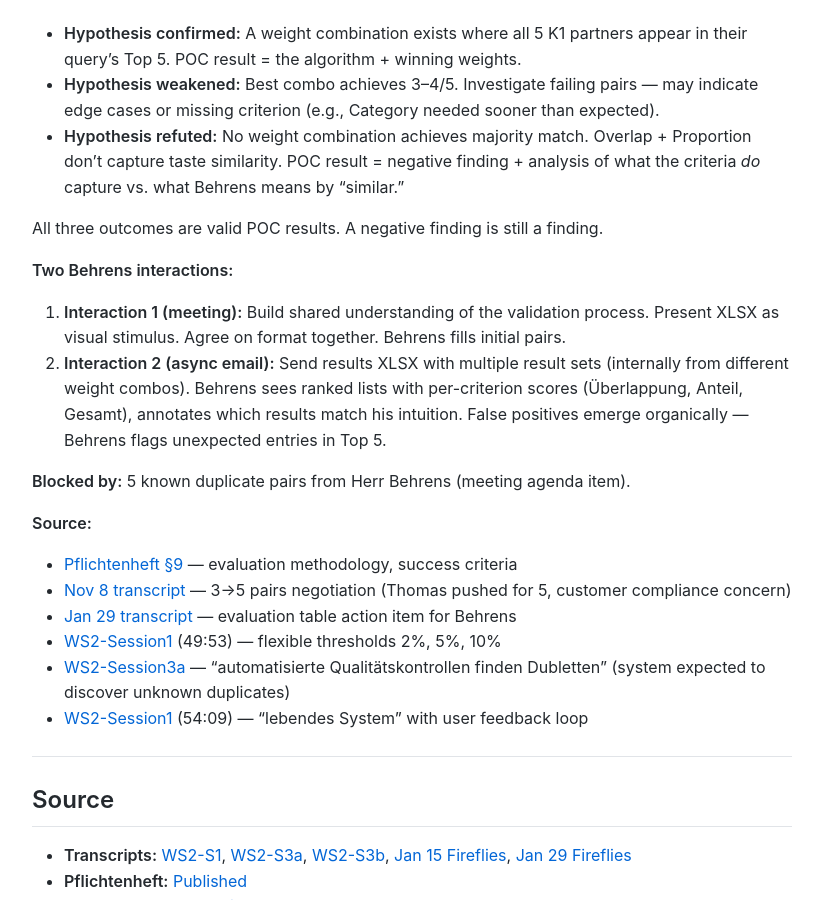
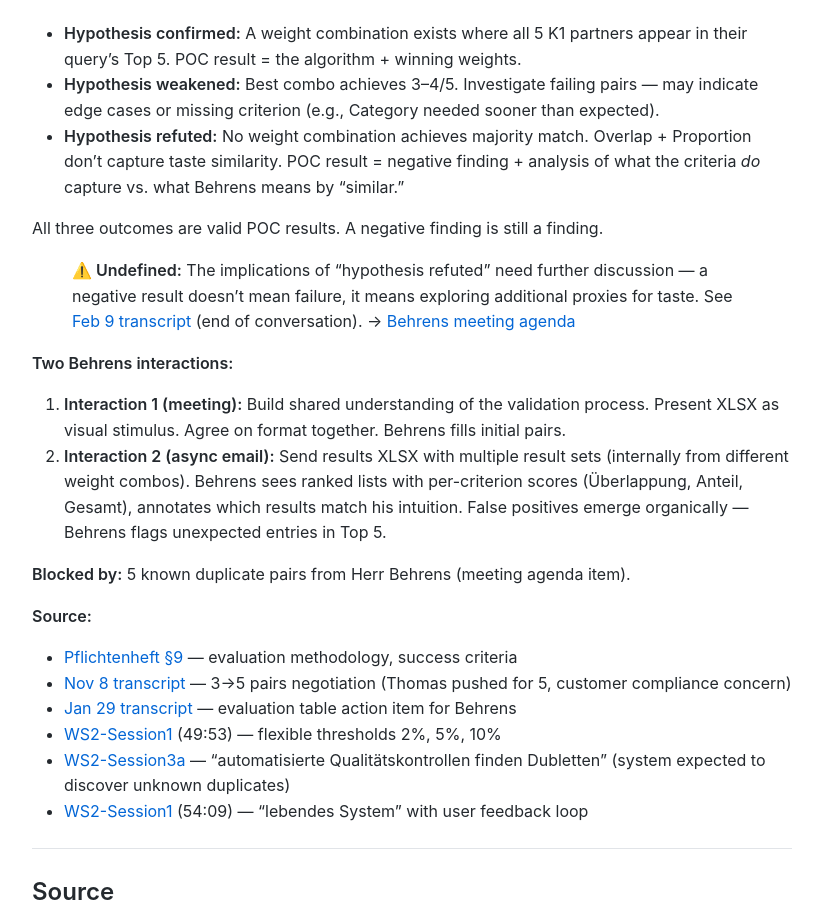
Before and after one commit to MariusWilsch/public-wilsch-ai-pages, a Jekyll site: the page built from project/avo_fullstack/design-doc-sossen-sourcing-poc.md, in a window 1280 px wide and 900 px high, scrolled down 6507 px. Shown: the whole window, without its empty margins (228-1051 px from the left). Built offline with Jekyll 4.4.1, drawn with Linux system fonts in a browser that asks for light colours; our own code applies the rules of GitHub Pages for plain Markdown files.

Commit message:
Sync from hippocampus 2026-02-13

```diff
--- a/project/avo_fullstack/design-doc-sossen-sourcing-poc.md
+++ b/project/avo_fullstack/design-doc-sossen-sourcing-poc.md
@@ -193,6 +193,8 @@ Rank  Recipe    Overlap  Proportion  Combined
 
 All three outcomes are valid POC results. A negative finding is still a finding.
 
+> **⚠️ Undefined:** The implications of "hypothesis refuted" need further discussion — a negative result doesn't mean failure, it means exploring additional proxies for taste. See [Feb 9 transcript](https://drive.google.com/file/d/1qZFdhyr9D_VWjH5YqqdcghFMAfU9i0ZS/view) (end of conversation). → [Behrens meeting agenda](https://mariuswilsch.github.io/public-wilsch-ai-pages/project/avo_fullstack/meeting-agenda-behrens-validation)
+
 **Two Behrens interactions:**
 1. **Interaction 1 (meeting):** Build shared understanding of the validation process. Present XLSX as visual stimulus. Agree on format together. Behrens fills initial pairs.
 2. **Interaction 2 (async email):** Send results XLSX with multiple result sets (internally from different weight combos). Behrens sees ranked lists with per-criterion scores (Überlappung, Anteil, Gesamt), annotates which results match his intuition. False positives emerge organically — Behrens flags unexpected entries in Top 5.
```
